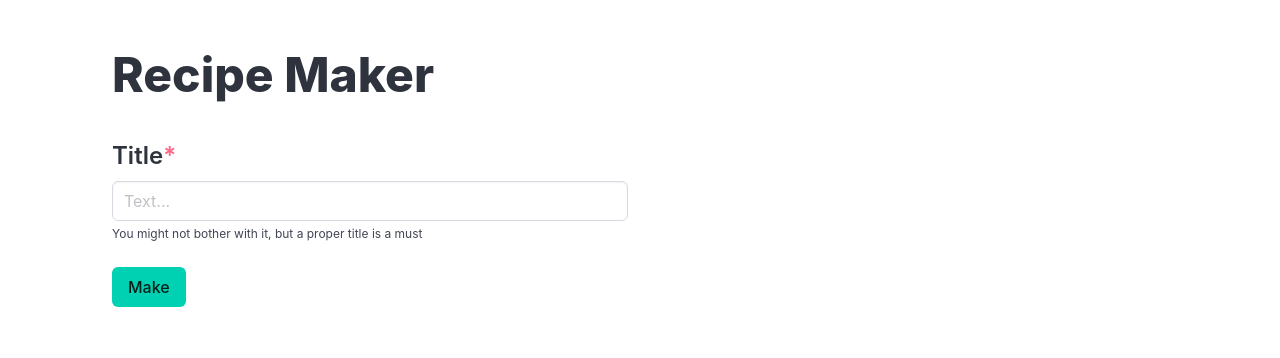
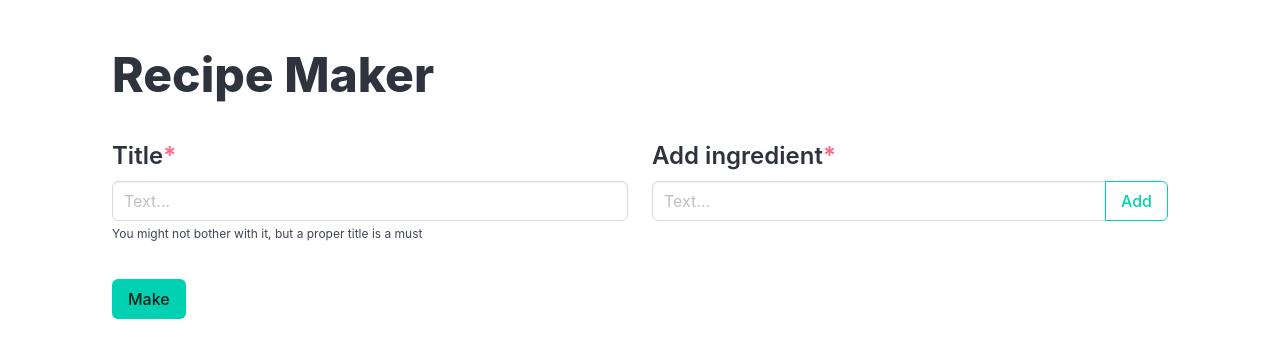
Before and after one commit to hasan-abir/cookuisines, an Angular app in the folder frontend/: page /recipemaker in a window 1280 px wide. Shown: the top 358 px of the page. Built offline with nearby package versions, Linux system fonts and the light colour scheme.

Commit message:
Add ingredients

```diff
--- a/frontend/src/app/pages/recipemaker/recipemaker.component.html
+++ b/frontend/src/app/pages/recipemaker/recipemaker.component.html
@@ -19,6 +19,50 @@
         You might not bother with it, but a proper title is a must
       </p>
     </div>
+    <div class="field column is-half">
+      <label class="label title is-4"
+        >Add ingredient<span class="has-text-danger">*</span></label
+      >
+      <div class="field has-addons">
+        <div class="control is-flex-grow-1">
+          <input
+            class="input"
+            type="text"
+            #ingredientInput
+            placeholder="Text..."
+            value=""
+            (keydown.enter)="addIngredient('', $event)"
+          />
+        </div>
+        <div class="control">
+          <button
+            class="button is-primary is-outlined"
+            type="button"
+            (click)="
+              addIngredient(ingredientInput.value); ingredientInput.value = ''
+            "
+          >
+            Add
+          </button>
+        </div>
+      </div>
+      <div formArrayName="ingredients">
+        <span
+          class="tag is-primary is-medium m-1"
+          *ngFor="
+            let control of makerForm.controls.ingredients.controls;
+            let i = index
+          "
+        >
+          {{ control.value }}
+          <button
+            class="delete is-small"
+            type="button"
+            (click)="removeIngredient(i)"
+          ></button>
+        </span>
+      </div>
+    </div>
   </div>
   <button class="button is-primary" type="submit">Make</button>
 </form>
--- a/frontend/src/app/pages/recipemaker/recipemaker.component.ts
+++ b/frontend/src/app/pages/recipemaker/recipemaker.component.ts
@@ -1,7 +1,9 @@
 import { CommonModule } from '@angular/common';
 import { Component } from '@angular/core';
 import {
+  FormArray,
   FormBuilder,
+  FormControl,
   FormsModule,
   ReactiveFormsModule,
   Validators,
@@ -17,6 +19,7 @@ import {
 export class RecipemakerComponent {
   makerForm = this.formBuilder.group({
     title: ['', Validators.required],
+    ingredients: this.formBuilder.array([], Validators.required),
   });
 
   constructor(private formBuilder: FormBuilder) {}
@@ -26,7 +29,30 @@ export class RecipemakerComponent {
       console.log(this.makerForm.value);
 
       this.makerForm.reset();
+      this.makerForm.controls.ingredients.clear();
     }
+  }
+
+  addIngredient(value: string, event?: Event) {
+    if (event) {
+      event.preventDefault();
+
+      value = (event.target as HTMLInputElement).value;
+    }
+
+    if (value) {
+      this.makerForm.controls.ingredients.push(
+        this.formBuilder.nonNullable.control(value)
+      );
+    }
+
+    if (value && event) {
+      (event.target as HTMLInputElement).value = '';
+    }
+  }
+
+  removeIngredient(index: number) {
+    this.makerForm.controls.ingredients.removeAt(index);
   }
 
   titleErrs(): { required: boolean } {
```
